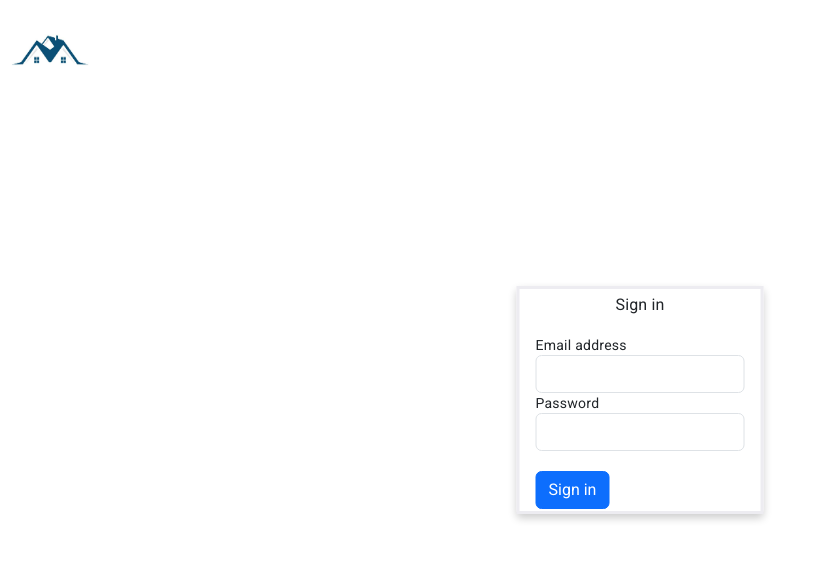
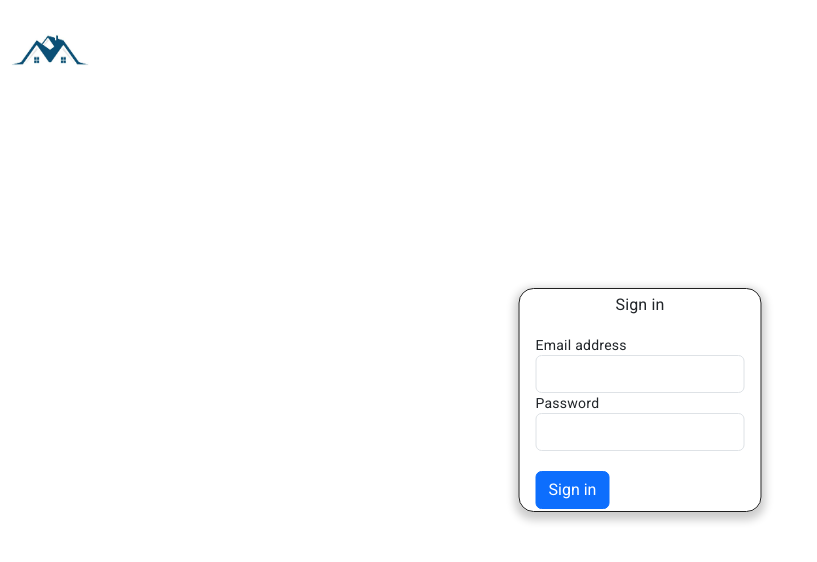
Before and after one commit to SiphesihleMadondo/Homes, an Angular app: page /login in a window 1280 px wide. Shown: the top 562 px of the page, without its empty margins (0-817 px from the left). Built offline with nearby package versions, Linux system fonts and the light colour scheme.

Commit message:
11/03/2024 2: 55 PM  changes

```diff
--- a/src/app/details/details.component.ts
+++ b/src/app/details/details.component.ts
@@ -18,7 +18,7 @@ import { ApplicationComponent } from '../application/application.component'
         id="back"
         type="button"
         class="btn btn-outline-primary"
-        [routerLink]="['/']"
+        [routerLink]="['/home']"
       >
         Back
       </button>
--- a/src/app/login/login.component.css
+++ b/src/app/login/login.component.css
@@ -1,61 +1,57 @@
-
-
-.container .mat-form-field + .mat-form-field {
+.container .mat-form-field+.mat-form-field {
   margin-left: 8px;
 }
+
 .mat-form-field {
 
-   display: inline;
+  display: inline;
 }
 
 .example-right-align {
   text-align: right;
 }
 
-/* input.example-right-align::-webkit-outer-spin-button,
-input.example-right-align::-webkit-inner-spin-button {
-  display: none;
-} */
-
 .container {
   display: -moz-box;
   flex-direction: column;
   padding: 10px;
-  border: rgb(237, 236, 241);
-
+  border: 1px solid rgb(237, 236, 241);
   height: max-content;
   width: max-content;
   border-style: solid;
   margin: auto;
+
 }
+
 .mat-mdc-form-field {
-
   width: auto;
   display: inline;
-
 }
 
 .card {
   /* Add shadows to create the "card" effect */
-  box-shadow: 0 4px 8px 0 rgba(0,0,0,0.2);
+  box-shadow: 0 4px 8px 4px rgba(0, 0, 0, 0.2);
   transition: 0.3s;
   width: min-content;
   height: max-content;
   margin: auto;
-
-  position: absolute; /* position the card goes with top, bottom, left, and right properties */
+  position: absolute;
+  /* position the card goes with top, bottom, left, and right properties */
   top: 50%;
   left: 50%;
-  transform: translate(-50%,-50%);
-
+  transform: translate(-50%, -50%);
+  border: rgb(237, 236, 241);
+  border-radius: 15px;
 }
 
 /* On mouse-over, add a deeper shadow */
-.card:hover {
+/* .card:hover {
   box-shadow: 0 8px 16px 0 rgba(0,0,0,0.2);
-}
+} */
 
 /* Add some padding inside the card container */
 .container {
   padding: 2px 16px;
+  border: 1px solid rgb(31, 31, 31);
+  border-radius: 15px;
 }
```
